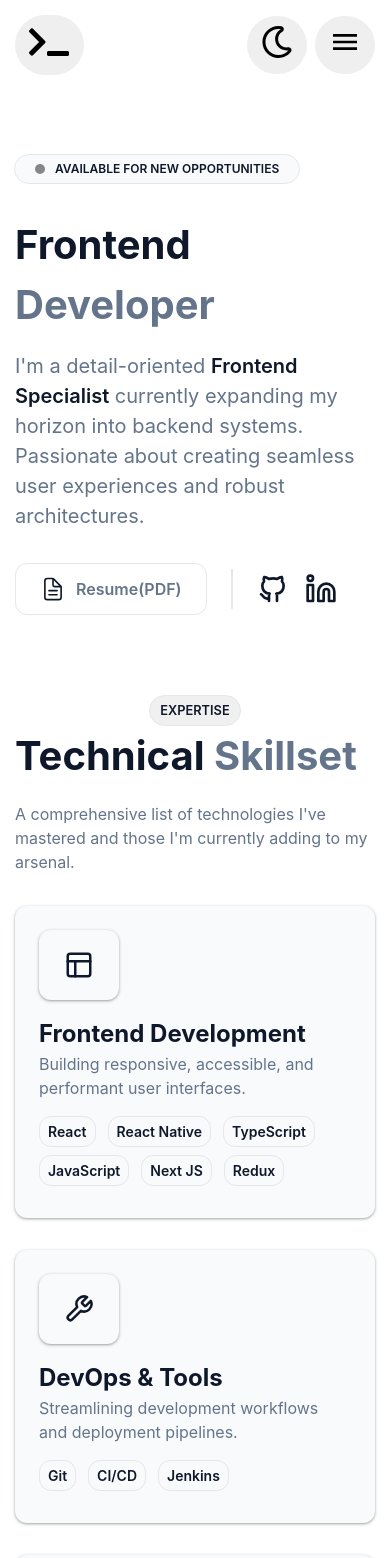
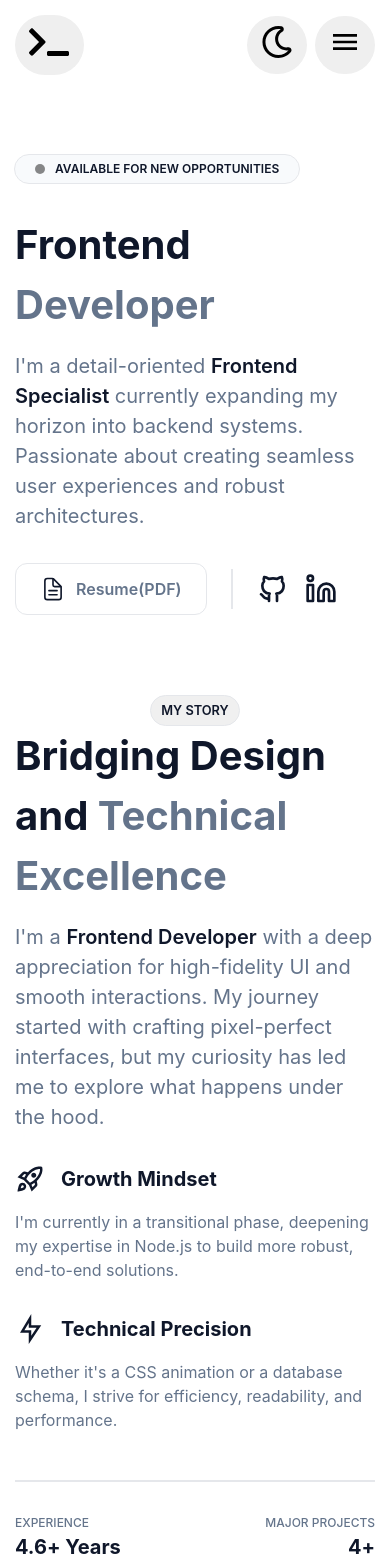
Before and after one commit to onkar-kulkarni-dev/frontend-portfolio, a React (Vite) app in the folder frontend-portfolio/: page / in a window 390 px wide. Shown: the top 1558 px of the page. Built offline with nearby package versions, Linux system fonts and the light colour scheme.

Commit message:
completed ui for mobile

```diff
--- a/frontend-portfolio/src/components/sections/About/About.module.scss
+++ b/frontend-portfolio/src/components/sections/About/About.module.scss
@@ -1,3 +1,70 @@
-.root {
-  /* About section styles */
+@import "../../../styles/themes";
+
+.title {
+  font-size: 2.5rem;
+  font-weight: 700;
+  color: var(--text-color);
+  margin-bottom: 1rem;
+
+  span {
+    color: var(--text-muted);
+  }
 }
+
+.description {
+  font-size: 1.25rem;
+  color: var(--text-muted);
+  margin-bottom: 2rem;
+
+  span {
+    color: var(--text-color);
+    font-weight: 600;
+  }
+}
+
+.cardHeader {
+  display: flex;
+  align-items: center;
+  gap: 1rem;
+  margin: 1rem 0;
+  flex-direction: row;
+}
+
+.cardTitle {
+  font-size: 1.25rem;
+  font-weight: 700;
+  color: var(--text-color);
+}
+
+.cardDescription {
+  font-size: 1rem;
+  color: var(--text-muted);
+  padding-bottom: 1rem;
+}
+
+.footer {
+  border-top: 2px solid var(--border-color);
+  margin: 2rem 0;
+}
+
+.footerItems {
+  display: flex;
+  align-items: center;
+  justify-content: space-between;
+  flex-direction: row;
+  gap: 7rem;
+
+  p {
+    font-size: 12px;
+    color: var(--text-muted);
+    font-weight: 500;
+    text-transform: uppercase;
+  }
+}
+
+.footerValues {
+  font-size: 1.25rem !important;
+  color: var(--text-color) !important;
+  font-weight: 700 !important;
+  text-transform: capitalize !important;
+}
--- a/frontend-portfolio/src/components/sections/About/About.tsx
+++ b/frontend-portfolio/src/components/sections/About/About.tsx
@@ -1,10 +1,60 @@
 import React from "react";
-import './About.module.scss';
+import styles from "./About.module.scss";
+import Title from "../../common/Title/Title";
+import { MdOutlineRocketLaunch } from "react-icons/md";
+import { RiFlashlightLine } from "react-icons/ri";
 
 type Props = {};
 
 const About: React.FC<Props> = () => {
-  return <section id="about">About</section>;
+  const data = [
+    {
+      id: 1,
+      icon: <MdOutlineRocketLaunch size={30} />,
+      title: "Growth Mindset",
+      desc: "I'm currently in a transitional phase, deepening my expertise in Node.js to build more robust, end-to-end solutions.",
+    },
+    {
+      id: 2,
+      icon: <RiFlashlightLine size={30} />,
+      title: "Technical Precision",
+      desc: "Whether it's a CSS animation or a database schema, I strive for efficiency, readability, and performance.",
+    },
+  ];
+  return (
+    <section id="about">
+      <Title title="My Story" />
+      <h2 className={styles.title}>
+        Bridging Design and <span>Technical Excellence</span>
+      </h2>
+      <p className={styles.description}>
+        I'm a <span>Frontend Developer</span> with a deep appreciation for
+        high-fidelity UI and smooth interactions. My journey started with
+        crafting pixel-perfect interfaces, but my curiosity has led me to
+        explore what happens under the hood.
+      </p>
+      {data.map((item) => {
+        return (
+          <div key={item.id}>
+            <div className={styles.cardHeader}>
+              {item.icon}
+              <p className={styles.cardTitle}>{item.title}</p>
+            </div>
+            <p className={styles.cardDescription}>{item.desc}</p>
+          </div>
+        );
+      })}
+      <div className={styles.footer}></div>
+      <div className={styles.footerItems}>
+        <p>Experience</p>
+        <p>Major Projects</p>
+      </div>
+      <div className={styles.footerItems}>
+        <p className={styles.footerValues}>4.6+ years</p>
+        <p className={styles.footerValues}>4+</p>
+      </div>
+    </section>
+  );
 };
 
 export default About;
--- a/frontend-portfolio/src/components/sections/Contact/Form.tsx
+++ b/frontend-portfolio/src/components/sections/Contact/Form.tsx
@@ -12,11 +12,11 @@ const Form: React.FC = () => {
                 </div>
                 <div className={styles.formGroup}>
                     <label htmlFor="email" className={styles.label}>email address</label>
-                    <input type="email" id="email" name="email" className={styles.inputValue} placeholder="e.g. john@mail.com" required />
+                    <input type="email" id="email" name="email" className={styles.inputValue} placeholder="e.g. john@example.com" required />
                 </div>
                 <div className={styles.formGroup}>
                     <label htmlFor="message" className={styles.label}>Message</label>
-                    <textarea id="message" name="message" className={styles.inputValue} rows={5} placeholder="Tell me about the requirement" required></textarea>
+                    <textarea id="message" name="message" className={styles.inputValue} rows={5} placeholder="Tell me about the new opportunity" required></textarea>
                 </div>
                 <button type="submit" className={styles.submitBtn}>initiate connection <TbBrandTelegram size={30} /></button>
                 <p className={styles.formFooter}>typically responds within 24 hours</p>
--- /dev/null
+++ b/frontend-portfolio/src/components/sections/Education/Education.module.scss
@@ -0,0 +1,48 @@
+.title {
+  font-size: 2.5rem;
+  font-weight: 700;
+  color: var(--text-color);
+  margin-bottom: 1rem;
+
+  span {
+    color: var(--text-muted);
+  }
+}
+
+.card {
+  background-color: var(--bg-secondary);
+  padding: 1.5rem;
+  border-radius: 12px;
+  margin-top: 2rem;
+  box-shadow: var(--box-shadow);
+}
+
+.degree {
+  font-size: 1.5rem;
+  font-weight: 700;
+  color: var(--text-color);
+  text-align: center;
+}
+
+.university {
+  font-size: 1.25rem;
+  margin-bottom: 0.5rem;
+  font-weight: 600;
+  text-align: center;
+}
+
+.info {
+  display: flex;
+  flex-direction: row;
+  justify-content: center;
+  gap: 2rem;
+  align-items: center;
+  color: var(--text-muted);
+}
+
+.desc {
+  font-size: 1rem;
+  color: var(--text-muted);
+  margin-top: 1.5rem;
+  text-align: center;
+}
--- /dev/null
+++ b/frontend-portfolio/src/components/sections/Education/Education.tsx
@@ -0,0 +1,47 @@
+import React from "react";
+import styles from "./Education.module.scss";
+import Title from "../../common/Title/Title";
+import { IoIosCalendar } from "react-icons/io";
+import { GrLocation } from "react-icons/gr";
+
+type Props = {};
+
+const Education: React.FC<Props> = ({}) => {
+  const data = [
+    {
+      id: 1,
+      title: "B.E. in Computer Engineering",
+      university: "Savitribai Phule Pune University",
+      duration: "2018 - 2021",
+      desc: '"Bachelor of Engineering in Computer Engineering, graduated with First Class Distinction, building a strong foundation in software development and system design."',
+      place: "Pune, India",
+    },
+  ];
+  return (
+    <section id="education">
+      <Title title="Foundation" />
+      <h2 className={styles.title}>
+        Academic <span>Background</span>
+      </h2>
+      {data.map((item) => {
+        return (
+          <div key={item.id} className={styles.card}>
+            <p className={styles.degree}>{item.title}</p>
+            <p className={styles.university}>{item.university}</p>
+            <div className={styles.info}>
+              <p className={styles.place}>
+                <IoIosCalendar size={15} /> {item.duration}
+              </p>
+              <p className={styles.place}>
+                <GrLocation size={15} /> {item.place}
+              </p>
+            </div>
+            <p className={styles.desc}>{item.desc}</p>
+          </div>
+        );
+      })}
+    </section>
+  );
+};
+
+export default Education;
--- a/frontend-portfolio/src/components/sections/Experience/Experience.tsx
+++ b/frontend-portfolio/src/components/sections/Experience/Experience.tsx
@@ -1,10 +1,68 @@
 import React from "react";
-import './Experience.module.scss';
+import styles from "./Experience.module.scss";
+import Title from "../../common/Title/Title";
 
 type Props = {};
 
 const Experience: React.FC<Props> = () => {
-  return <section id="experience">Experience</section>;
+  const data = [
+    {
+      id: 1,
+      title: "Senior Frontend Developer",
+      company: "Accenture",
+      duration: "2021 - Present",
+      desc: "Engineered enterprise web and mobile experiences at Accenture, building performant, scalable React and React Native systems aligned with real-world business workflows.",
+      skills: [
+        "React Architecture",
+        "React Native",
+        "TypeScript",
+        "Cross-Platform Development",
+        "Performance Optimization",
+        "Redux State Management",
+        "Enterprise Applications",
+        "CI/CD Pipelines",
+      ],
+    },
+    {
+      id: 2,
+      title: "Intern",
+      company: "The Spark Foundation",
+      duration: "Aug 2020 - Sep 2020",
+      desc: "Built a full-stack web application at The Sparks Foundation using HTML, Bootstrap, JavaScript, PHP, and MySQL, delivering a functional credit management system.",
+      skills: [
+        "Full-Stack Development",
+        "Frontend–Backend Integration",
+        "CRUD Application Design",
+        "Database Integration",
+        "Web Application Architecture",
+      ],
+    },
+  ];
+  return (
+    <section id="experience">
+      <Title title="Trajectory" />
+      <h2 className={styles.title}>
+        Professional <span>Journey</span>
+      </h2>
+      {data.map((item) => {
+        return (
+          <div key={item.id} className={styles.card}>
+            <p className={styles.duration}>{item.duration}</p>
+            <p className={styles.role}>{item.title}</p>
+            <p className={styles.company}>{item.company}</p>
+            <p className={styles.desc}>{item.desc}</p>
+            {item.skills.map((skill, index) => {
+              return (
+                <p key={index} className={styles.skill}>
+                  {skill}
+                </p>
+              );
+            })}
+          </div>
+        );
+      })}
+    </section>
+  );
 };
 
 export default Experience;
--- a/frontend-portfolio/src/page/Home/Home.tsx
+++ b/frontend-portfolio/src/page/Home/Home.tsx
@@ -1,14 +1,15 @@
 import React from "react";
 import styles from "./Home.module.scss";
 import Hero from "../../components/sections/Hero/Hero";
-// import About from "../../components/sections/About/About";
+import About from "../../components/sections/About/About";
 import Skills from "../../components/sections/Skills/Skills";
 import Philosophy from "../../components/sections/Philosophy/Philosophy";
 import Certifications from "../../components/sections/Certifications/Certifications";
-// import Experience from "../../components/sections/Experience/Experience";
+import Experience from "../../components/sections/Experience/Experience";
 import Contact from "../../components/sections/Contact/Contact";
 import Navbar from "../../components/common/Navbar/Navbar";
 import Footer from "../../components/common/Footer/Footer";
+import Education from "../../components/sections/Education/Education";
 
 type Props = {};
 
@@ -19,11 +20,12 @@ const Home: React.FC<Props> = ({}) => {
       <main className={styles.main}>
         <div> </div>
         <Hero />
-        {/* <About /> */}
+        <About />
         <Skills />
         <Philosophy />
+        <Experience />
+        <Education />
         <Certifications />
-        {/* <Experience /> */}
         <Contact />
       </main>
       <Footer />
```
Also changed, not shown: frontend-portfolio/src/components/sections/Experience/Experience.module.scss (+61 -2 lines).
